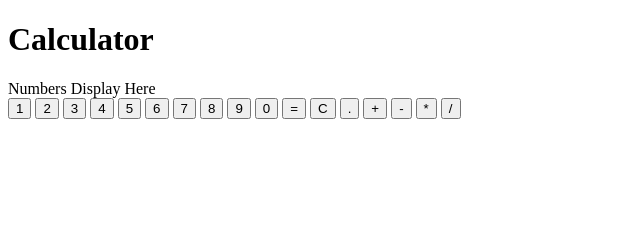
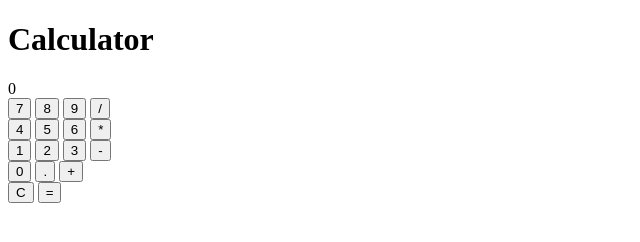
Before and after one commit to johnSchimenz/calculator, a plain HTML site: page index.html in a window 1280 px wide. Shown: the whole page, without its empty margins (0-640 px from the left). Drawn offline with Linux system fonts and the light colour scheme.

Commit message:
restructure display

```diff
--- a/index.html
+++ b/index.html
@@ -9,25 +9,48 @@
 </head>
 <body>
     <h1>Calculator</h1>
-    <div id="container"></div>
-    <div id="display">Numbers Display Here</div>
-    <button id="one" class="digit">1</button>
-    <button id="two" class="digit">2</button>
-    <button id="three" class="digit">3</button>
-    <button id="four" class="digit">4</button>
-    <button id="five" class="digit">5</button>
-    <button id="six" class="digit">6</button>
-    <button id="seven" class="digit">7</button>
-    <button id="eight" class="digit">8</button>
-    <button id="nine" class="digit">9</button>
-    <button id = "zero" class="digit">0</button>
-    <button id="equals" class="change-entire-display">=</button>
-    <button id="clear" class="change-entire-display">C</button>
-    <button id="decimal">.</button>
-    <button id="add" class="operator">+</button>
-    <button id="subtract" class="operator">-</button>
-    <button id="multiply" class="operator">*</button>
-    <button id="division" class="operator">/</button>
+    <div id="container">
+        <div id="row5" class="row">
+            <div id="display" class="row">0</div>
+        </div>
+        <div id="row4" class="row">
+            <button id="seven" class="digit">7</button>
+            <button id="eight" class="digit">8</button>
+            <button id="nine" class="digit">9</button>
+            <button id="division" class="operator">/</button>
+        </div>
+        <div id="row3" class="row">
+            <button id="four" class="digit">4</button>
+            <button id="five" class="digit">5</button>
+            <button id="six" class="digit">6</button>
+            <button id="multiply" class="operator">*</button>
+        </div>
+        <div id="row2" class="row">
+            <button id="one" class="digit">1</button>
+            <button id="two" class="digit">2</button>
+            <button id="three" class="digit">3</button>
+            <button id="subtract" class="operator">-</button>
+        </div>
+        <div id="row1" class="row">
+            <button id = "zero" class="digit">0</button>
+            <button id="decimal">.</button>
+
+            <button id="add" class="operator">+</button>
+        </div>
+        <div id="row0" class="row">
+            <button id="clear" class="change-entire-display">C</button>
+            <button id="equals" class="change-entire-display">=</button>
+        </div>
+
+
+
+
+
+
+
+
+
+
 
 
 
```
